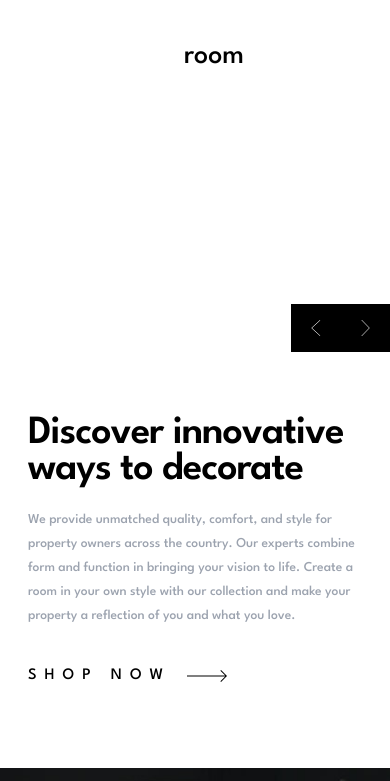
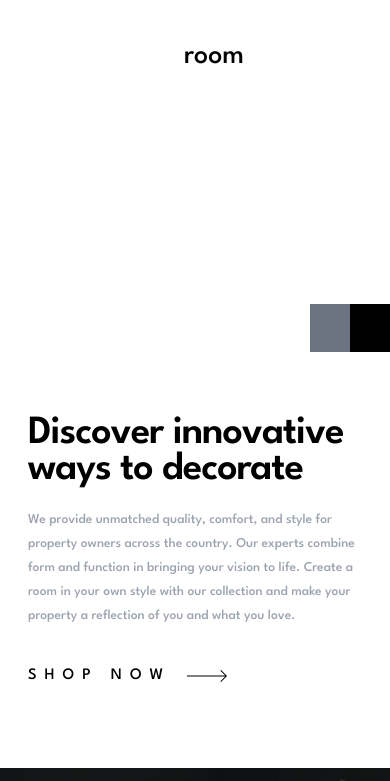
Before and after one commit to JoramirJr/room-homepage, a SvelteKit app: page / in a window 390 px wide. Shown: the top 781 px of the page. Built offline with nearby package versions, Linux system fonts and the light colour scheme.

Commit message:
tweaks, making the slider work w/ svelte

```diff
--- a/src/app.css
+++ b/src/app.css
@@ -3,6 +3,21 @@
 @tailwind base;
 @tailwind components;
 @tailwind utilities;
+
+@keyframes slide {
+  0%, 15%, 100% {
+    transform: translateX(0);
+    animation-timing-function: ease;
+  }
+  20% {
+    transform: translateX(-100%);
+    animation-timing-function: step-end;
+  }
+  95% {
+    transform: translateX(100%);
+    animation-timing-function: ease;
+  }
+ }
 
 *, *::before, *::after {
   box-sizing: border-box;
--- a/src/routes/+page.svelte
+++ b/src/routes/+page.svelte
@@ -1,4 +1,6 @@
 <script>
+  import clsx from "clsx";
+
   /**
    * @type {1|2|3}
    */
@@ -13,20 +15,38 @@
     } else if (dir === "onward" && slider_item <= 2) {
       slider_item++;
     }
+    console.log(slider_item);
   }
 </script>
 
 <main class="h-fit w-screen">
   <section class="flex flex-col sm:flex-row">
+    <div>
       <div
-      class={`min-h-[22rem] bg-slider-item-mobile-${slider_item} bg-cover flex items-end justify-end w-screen sm:min-w-[60vw] sm:h-[70vh] sm:bg-slider-item-desktop-${slider_item}`}
+        class="slider min-h-[22rem] flex items-end justify-end w-screen sm:min-w-[60vw] sm:h-[70vh]"
       >
+        {#if slider_item === 1}
           <div
-        class="w-fit right-0 bottom-0 flex gap-0 *:bg-black *:py-[1rem] *:px-[1.25rem] sm:hidden"
+            class="slide h-full w-full bg-cover bg-slider-item-mobile-1 sm:bg-slider-item-desktop-1 delay-0"
+          ></div>
+        {:else if slider_item === 2}
+          <div
+            class="slide h-full w-full bg-cover bg-slider-item-mobile-2 sm:bg-slider-item-desktop-2 delay-[-2s]"
+          ></div>
+        {:else}
+          <div
+            class="slide h-full w-full bg-cover bg-slider-item-mobile-3 sm:bg-slider-item-desktop-3 delay-[-4s]"
+          ></div>
+        {/if}
+        <div
+          class="w-fit right-0 bottom-0 flex gap-0 *:py-[1rem] *:px-[1.25rem] sm:hidden"
         >
           <button
             on:click={() => handle_slider("back")}
             aria-label="slider return"
+            class={clsx("bg-black", {
+              "bg-gray-500": slider_item === 1,
+            })}
           >
             <img
               class="w-full h-[1rem]"
@@ -37,6 +57,9 @@
           <button
             on:click={() => handle_slider("onward")}
             aria-label="slider forward"
+            class={clsx("bg-black", {
+              "bg-gray-500": slider_item === 3,
+            })}
           >
             <img
               class="w-full h-[1rem]"
@@ -59,8 +82,9 @@
         >
           We provide unmatched quality, comfort, and style for property owners
           across the country. Our experts combine form and function in bringing
-        your vision to life. Create a room in your own style with our collection
-        and make your property a reflection of you and what you love.
+          your vision to life. Create a room in your own style with our
+          collection and make your property a reflection of you and what you
+          love.
         </span>
         <button
           class="flex text-[1rem] mt-[1.25rem] py-[1rem] items-center gap-[1rem] text-black tracking-[.5rem] w-full sm:text-[.75rem] sm:text-bold sm:m-0"
@@ -97,6 +121,7 @@
           </button>
         </div>
       </div>
+    </div>
   </section>
   <section class="sm:flex w-screen sm:h-fit">
     <img
```
Lines whose indentation alone changed are shown as unchanged.
